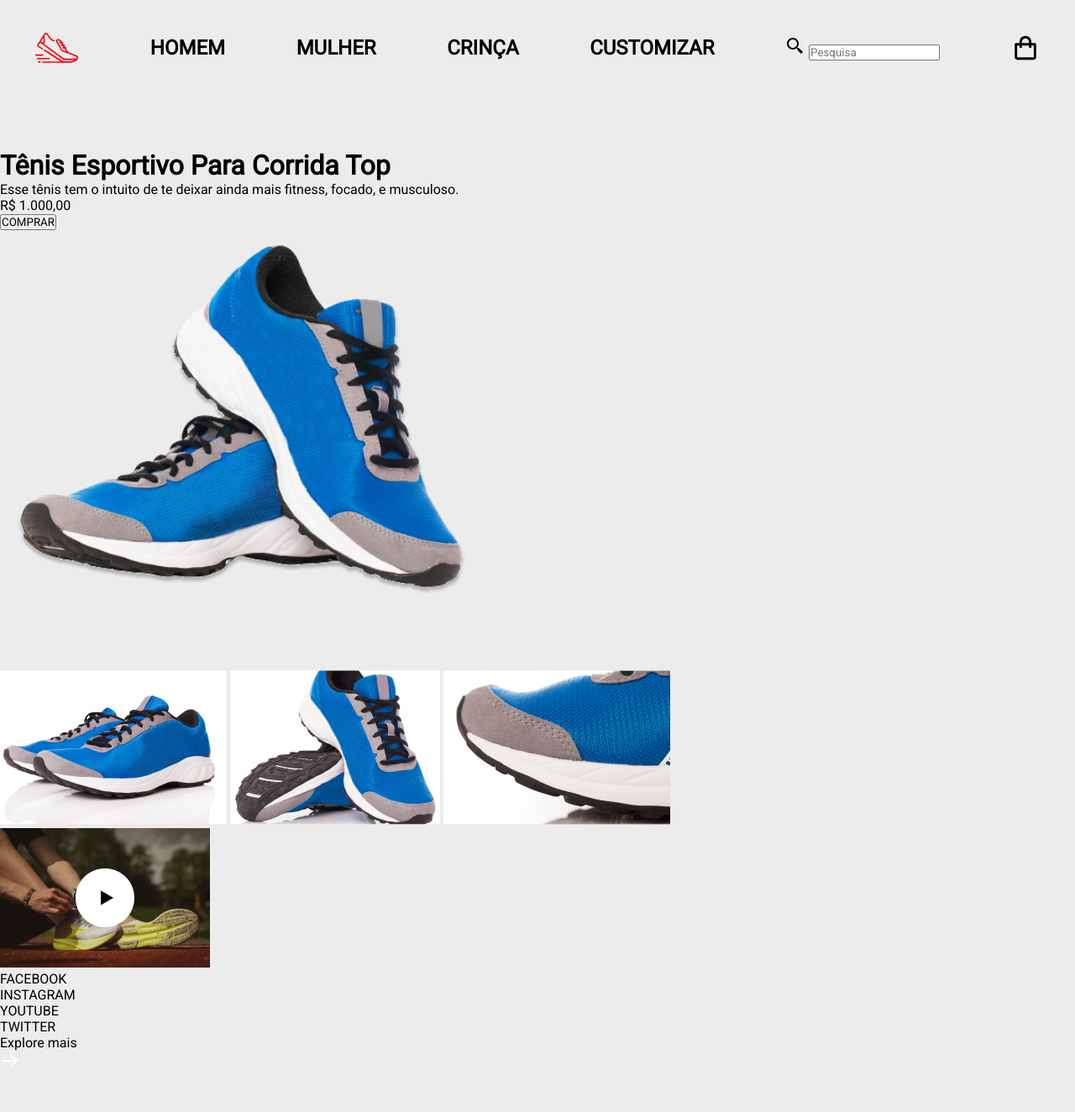
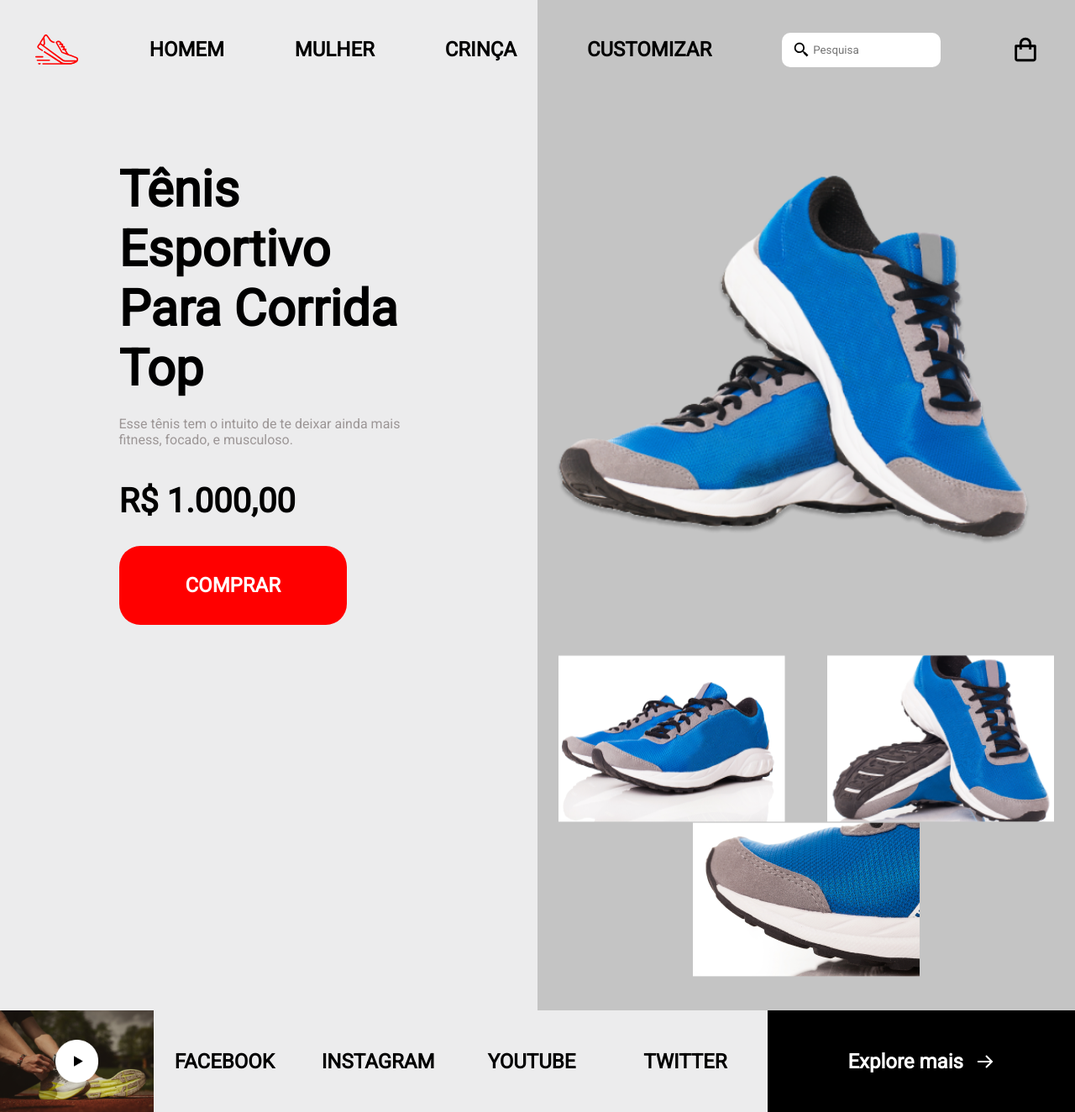
Before and after one commit to WendelSantosNunes/RocketShoes, a plain HTML site: page index.html in a window 1280 px wide. Shown: the whole page at 84% size. Before the commit the page ends 1279 px from the top, so only its background shows below. Drawn offline with Linux system fonts and the light colour scheme.

Commit message:
Update styles

```diff
--- a/styles/style.css
+++ b/styles/style.css
@@ -18,9 +18,25 @@ body {
   background-color: #ececed;
 }
 
+img {
+  width: 100%;
+}
+
+/* Header */
+
+#logo {
+  width: 3.25rem;
+}
+
 header {
+  position: absolute;
+  z-index: 2;
+  left: 0;
+  right: 0;
+
   display: flex;
   justify-content: space-around;
+  flex-wrap: wrap;
   align-items: center;
 
   margin: 2.4375rem 0 6.4375rem 0;
@@ -31,12 +47,129 @@ header p {
   font-weight: bold;
 }
 
-/* header div {
-  display: flex;
-  justify-content: space-around;
-  align-items: center;
+#icon-bag {
+  width: 2.125rem;
 }
 
-.cor {
-  background-color: red;
-} */
+#icon-search {
+  width: 1.5rem;
+}
+
+form {
+  background-color: #fff;
+  display: flex;
+  align-items: center;
+  padding: 0.625rem 0 0.625rem 0.8125rem;
+
+  border-radius: 0.625rem;
+}
+
+form img {
+  padding-right: 0.2rem;
+}
+
+form input {
+  border: none;
+  outline: 0;
+}
+
+/* Main */
+
+main {
+  position: relative;
+  display: grid;
+  grid-template-columns: 1fr 1fr;
+}
+
+/* Main left */
+.main-left {
+  padding-top: 11.875rem;
+  margin: 0 auto;
+}
+
+.main-left div {
+  width: 22.3125rem;
+}
+
+.main-left div #description {
+  margin-top: 1.3125rem;
+  margin-bottom: 2.5rem;
+  color: var(--text-description);
+}
+
+.main-left h1 {
+  font-size: 3.75rem;
+  font-weight: bold;
+}
+
+.main-right {
+  background-color: var(--main-background);
+  z-index: 1;
+}
+
+#price {
+  font-size: 2.5rem;
+  font-weight: bold;
+}
+
+button {
+  font-size: 1.5rem;
+  font-weight: bold;
+
+  background-color: var(--button);
+  color: #fff;
+
+  padding: 2.0625rem 4.9375rem;
+  margin-top: 1.875rem;
+  border: none;
+  border-radius: 1.5625rem;
+}
+
+/* Main right */
+
+#image {
+  max-width: 37.3125rem;
+}
+
+#images img {
+  max-width: 16.875rem;
+}
+
+.main-right {
+  padding-top: 11.875rem;
+}
+
+.main-right div {
+  display: flex;
+  flex-wrap: wrap;
+  justify-content: space-around;
+  padding-bottom: 40px;
+}
+
+/* Footer */
+
+footer {
+  display: grid;
+  grid-template-columns: 1fr 1fr 1fr 1fr 1fr 2fr;
+}
+
+footer div {
+  display: flex;
+  align-items: center;
+  justify-content: center;
+}
+
+footer div:last-child {
+  background-color: var(--footer);
+  color: #fff;
+}
+
+footer div p {
+  font-size: 1.5rem;
+  font-weight: bold;
+  padding-right: 0.875rem;
+}
+
+footer div img {
+  max-width: 1.5rem;
+}
```
